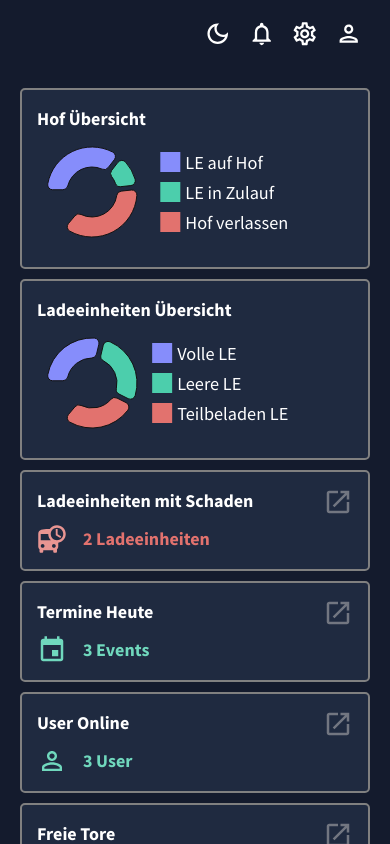
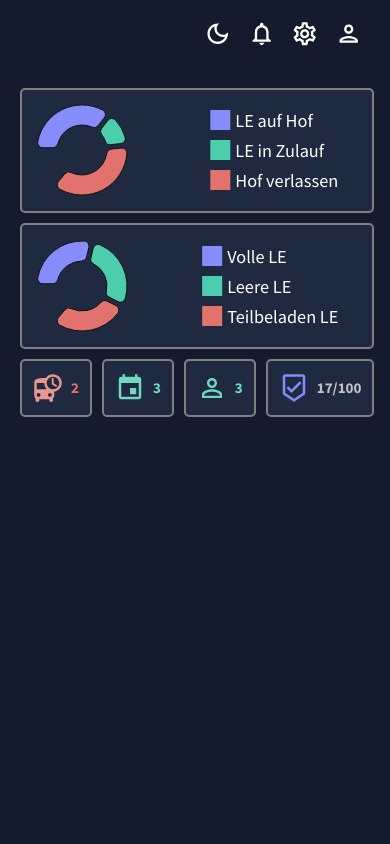
Before and after one commit to crowtek/Data-Visualization-Tool, a React (Create React App) app: page / in a window 390 px wide. Built offline with nearby package versions, Linux system fonts and the light colour scheme.

Commit message:
added Media querys for Dashboard Page

```diff
--- a/src/components/PieChart.jsx
+++ b/src/components/PieChart.jsx
@@ -1,11 +1,12 @@
 import React, { useEffect, useState } from 'react';
 import { PieChart } from '@mui/x-charts/PieChart';
-import { useTheme } from "@mui/material";
+import { useTheme,useMediaQuery } from "@mui/material";
 import { tokens } from "../theme";
 
 const PieChartComponent = ({ labels, chartValues,animationTime,isScreenSmall }) => {
     const theme = useTheme();
     const colors = tokens(theme.palette.mode);
+    const tabletScreen = useMediaQuery(theme.breakpoints.down("lg"));
     const [animate, setAnimate] = useState(false);
 
     useEffect(() => {
@@ -42,7 +43,7 @@ const PieChartComponent = ({ labels, chartValues,animationTime,isScreenSmall })
                         markGap:isScreenSmall ? 5 : 10,
                     },
                 }}
-                width={isScreenSmall ? 280 : 400}
+                width={isScreenSmall ? 340 :tabletScreen ? 280: 400}
                 height={isScreenSmall ? 120: 160}
             />
         </div>
--- a/src/components/StatBox.jsx
+++ b/src/components/StatBox.jsx
@@ -11,6 +11,7 @@ const StatBox = ({ title, labels,chartValues, icon, link,animationTime,subtitle,
   const theme = useTheme();
   const colors = tokens(theme.palette.mode);
   const isScreenLg = useMediaQuery(theme.breakpoints.down("lg"));
+  const mobileScreen = useMediaQuery(theme.breakpoints.down("sm"));
   const [animate, setAnimate] = useState(false);
 
   useEffect(() => {
@@ -22,12 +23,12 @@ const StatBox = ({ title, labels,chartValues, icon, link,animationTime,subtitle,
 
 
   return (
-    <Box width="100%" p="15px" overflow={"hidden"}>
+    <Box width="100%" p={mobileScreen ? "5px": "15px"} overflow={"hidden"}>
           {/* Box Header */}
           <Typography
             fontSize={isScreenLg ? "18px": "22px"}
             fontWeight="bold"
-            display={"flex"}
+            display={mobileScreen? "none":"flex"}
             justifyContent={"space-between"}
             alignContent={"center"}
           >
@@ -43,13 +44,14 @@ const StatBox = ({ title, labels,chartValues, icon, link,animationTime,subtitle,
           {subtitle &&
             <Typography
               className={`subtitle-animation${animate ? ' subtitle-animation-fade-in' : ''}`}
-              fontSize={isScreenLg ? "18px": "22px"}
+              fontSize={mobileScreen ? "15px" :isScreenLg ? "18px": "22px"}
               fontWeight="bold"
               color={subtitleColor}
               display={"flex"}
-              justifyContent={"flex-start"}
+              justifyContent={mobileScreen ? "center" :"flex-start"}
               alignItems={"center"}
-              gap={2}
+              gap={mobileScreen ? 1 : 2}
+              margin={mobileScreen ? "6px" :0}
             >
               {icon}
               {subtitle}
@@ -63,7 +65,7 @@ const StatBox = ({ title, labels,chartValues, icon, link,animationTime,subtitle,
                 labels={labels}
                 chartValues={chartValues}
                 animationTime={animationTime}
-                isScreenSmall={isScreenLg}
+                isScreenSmall={mobileScreen}
               />
             </Box>
           }
--- a/src/scenes/Dashboard/components/Damages.jsx
+++ b/src/scenes/Dashboard/components/Damages.jsx
@@ -1,19 +1,21 @@
 import StatBox from "../../../components/StatBox";
 import DepartureBoardIcon from '@mui/icons-material/DepartureBoard';
-import { useTheme,Box } from "@mui/material";
+import { useTheme,Box,useMediaQuery } from "@mui/material";
 import { tokens } from "../../../theme";
 import { boxStyle } from "../../../styles/Dashboard";
 
 const IncomingCarsCount = ({vehicleData}) => {
     const theme = useTheme();
     const colors = tokens(theme.palette.mode);
+    const mobileScreen = useMediaQuery(theme.breakpoints.down("sm"));
     const damagedVehicles = vehicleData.filter((vehicle) => vehicle.damage)
+    const elementType = mobileScreen ? "" : "Ladeeinheiten";
 
     return (
-        <Box gridColumn="span 3" gridRow="span 1" sx={boxStyle(colors)}>
+        <Box className="smallGrid" gridColumn="span 3" gridRow="span 1" sx={boxStyle(colors)}>
             <StatBox
                 title="Ladeeinheiten mit Schaden"
-                subtitle= {damagedVehicles.length + " Ladeeinheiten"}
+                subtitle= {damagedVehicles.length +" "+ elementType}
                 subtitleColor={colors.redAccent[400]}
                 link="vehicleOverview"
                 icon={<DepartureBoardIcon sx={{ color: colors.redAccent[300], fontSize: "30px" }} />}
--- a/src/scenes/Dashboard/components/Events.jsx
+++ b/src/scenes/Dashboard/components/Events.jsx
@@ -1,13 +1,15 @@
 import { useMemo } from "react";
 import StatBox from "../../../components/StatBox";
 import EventIcon from '@mui/icons-material/Event';
-import { useTheme,Box } from "@mui/material";
+import { useTheme,Box,useMediaQuery } from "@mui/material";
 import { tokens } from "../../../theme";
 import { boxStyle } from "../../../styles/Dashboard";
 
 const CountEventsToday = ({events}) => {
     const theme = useTheme();
     const colors = tokens(theme.palette.mode);
+    const mobileScreen = useMediaQuery(theme.breakpoints.down("sm"));
+    const elementType = mobileScreen ? "" : "Events";
 
     const currentDate = new Date().toLocaleDateString('en-CA')
     const todayEvents = useMemo(() => {
@@ -15,10 +17,10 @@ const CountEventsToday = ({events}) => {
     },[currentDate,events])
 
     return (
-        <Box gridColumn="span 3" gridRow="span 1" sx={boxStyle(colors)}>
+        <Box className="smallGrid" gridColumn="span 3" gridRow="span 1" sx={boxStyle(colors)}>
             <StatBox
                 title="Termine Heute"
-                subtitle= {todayEvents.length + " Events"}
+                subtitle= {todayEvents.length +" "+ elementType}
                 subtitleColor={colors.greenAccent[400]}
                 link = "calendar"
                 icon={<EventIcon sx={{ color: colors.greenAccent[400], fontSize: "30px" }} />}
--- a/src/scenes/Dashboard/components/Gates.jsx
+++ b/src/scenes/Dashboard/components/Gates.jsx
@@ -1,17 +1,20 @@
 import StatBox from "../../../components/StatBox";
 import BeenhereOutlinedIcon from '@mui/icons-material/BeenhereOutlined';
-import { useTheme,Box } from "@mui/material";
+import { useTheme,Box,useMediaQuery } from "@mui/material";
 import { tokens } from "../../../theme";
 import { boxStyle } from "../../../styles/Dashboard";
 
 const PlaceOverview = () => {
     const theme = useTheme();
     const colors = tokens(theme.palette.mode);
+    const mobileScreen = useMediaQuery(theme.breakpoints.down("sm"));
+    const elementType = mobileScreen ? "" : "Freie Tore";
+
     return (
-        <Box gridColumn="span 3" gridRow="span 1" sx={boxStyle(colors)}>
+        <Box className="smallGrid" gridColumn="span 3" gridRow="span 1" sx={boxStyle(colors)}>
             <StatBox
                 title="Freie Tore"
-                subtitle= {"17/100 Tore"}
+                subtitle= {"17/100" +" "+ elementType}
                 subtitleColor={colors.grey[200]}
                 link = "calendar"
                 icon={<BeenhereOutlinedIcon sx={{ color: colors.blueAccent[400], fontSize: "30px" }} />}
--- a/src/scenes/Dashboard/components/Liste.jsx
+++ b/src/scenes/Dashboard/components/Liste.jsx
@@ -1,6 +1,6 @@
 import { Box, useTheme,Table ,TableBody,TableCell,TableHead,TableRow,useMediaQuery} from "@mui/material";
 import { tokens } from "../../../theme";
-import { boxStyle, List } from "../../../styles/Dashboard";
+import { boxStyle, List,ListGrid } from "../../../styles/Dashboard";
 
 const LatestIncomingCarsList = ({ vehicleData }) => {
   const theme = useTheme();
@@ -15,7 +15,7 @@ const LatestIncomingCarsList = ({ vehicleData }) => {
   });
 
   return (
-    <Box gridColumn={gridColumnValue} gridRow="span 4" sx={boxStyle(colors)}>
+    <Box sx={{ ...boxStyle(colors), ...ListGrid() }}>
       <Table sx={List(colors)}>
         <TableHead>
           <TableRow >
--- a/src/scenes/Dashboard/components/UserOnline.jsx
+++ b/src/scenes/Dashboard/components/UserOnline.jsx
@@ -1,23 +1,26 @@
 import { useMemo } from "react";
 import StatBox from "../../../components/StatBox";
 import PersonOutlineOutlinedIcon from '@mui/icons-material/PersonOutlineOutlined';
-import { useTheme,Box } from "@mui/material";
+import { useTheme,Box,useMediaQuery } from "@mui/material";
 import { tokens } from "../../../theme";
 import { boxStyle } from "../../../styles/Dashboard";
 
 const UserOnline = ({userData}) => {
     const theme = useTheme();
     const colors = tokens(theme.palette.mode);
+    const mobileScreen = useMediaQuery(theme.breakpoints.down("sm"));
+    const elementType = mobileScreen ? "" : "User Online";
+
 
     const onlineUser = useMemo(() => {
         return userData?.filter((user)=> user.status === "online");
     },[userData])
 
     return (
-        <Box gridColumn="span 3" gridRow="span 1" sx={boxStyle(colors)}>
+        <Box className="smallGrid" gridColumn="span 3" gridRow="span 1" sx={boxStyle(colors)}>
             <StatBox
                 title="User Online"
-                subtitle= {`${onlineUser.length} User`}
+                subtitle= {`${onlineUser.length} ${elementType}`}
                 subtitleColor={colors.greenAccent[400]}
                 link = "calendar"
                 icon={<PersonOutlineOutlinedIcon sx={{ color: colors.greenAccent[400], fontSize: "30px" }} />}
--- a/src/styles/Dashboard.js
+++ b/src/styles/Dashboard.js
@@ -37,3 +37,19 @@ export const List = (colors) => ({
         }
     }
 });
+
+export const ListGrid = () => ({
+    gridColumn: "span 5",
+    gridRow:"span 4",
+    "@media (max-width: 1580px)" : {
+        gridColumn: "span 6",
+    },
+    "@media (max-width: 1400px)" : {
+        gridColumn: "span 12",
+    },
+    "@media (max-width: 920px)" : {
+        gridColumn: "span 3",
+        gridRow:"span 6",
+        display:"none"
+    },
+});
--- a/src/styles/Layout.js
+++ b/src/styles/Layout.js
@@ -31,11 +31,20 @@ export const containerStyle = () => ({
 export const dashboardGrid = () => ({
     display:"grid",
     gridTemplateColumns:"repeat(12, 1fr)",
-    gridAutoRows:"repeat(6, 1fr)",
+    gridTemplateRows:"repeat(6, 1fr)",
     gap:"10px",
     height:"100%",
     [mediaQueries.medium]: {
-        gridTemplateColumns:"1fr",
-        gridAutoRows:"repeat(12, 1fr)",
-    }
+        gridTemplateColumns:"repeat(4, 1fr)",
+        gridTemplateRows:"repeat(12, 1fr)",
+        "& > div": {
+            gridColumn: "span 4",
+            gridRow:"span 2",
+        },
+        "& > div.smallGrid": {
+            gridColumn: "span 1",
+            gridRow:"span 1",
+        }
+    },
+
 });
```
